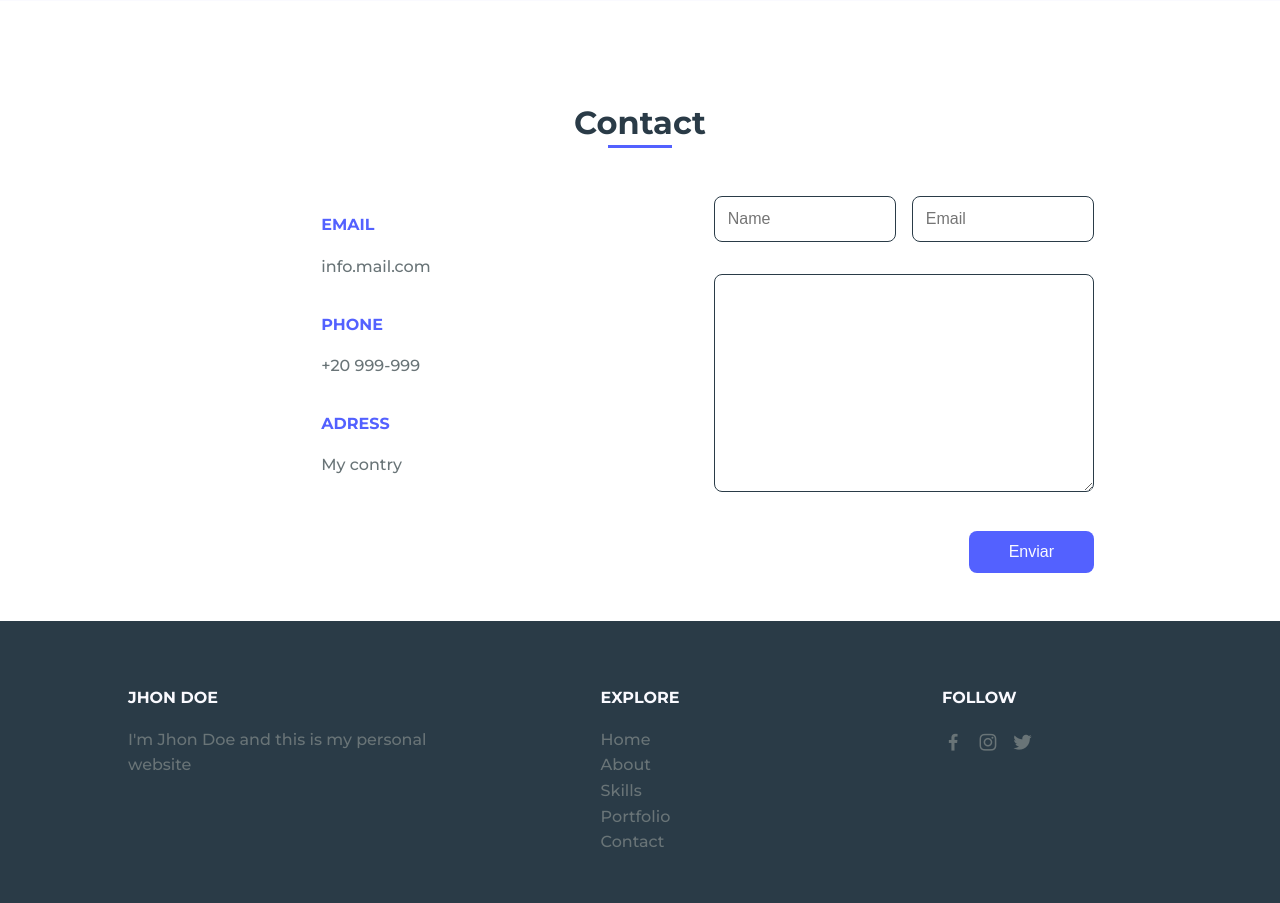
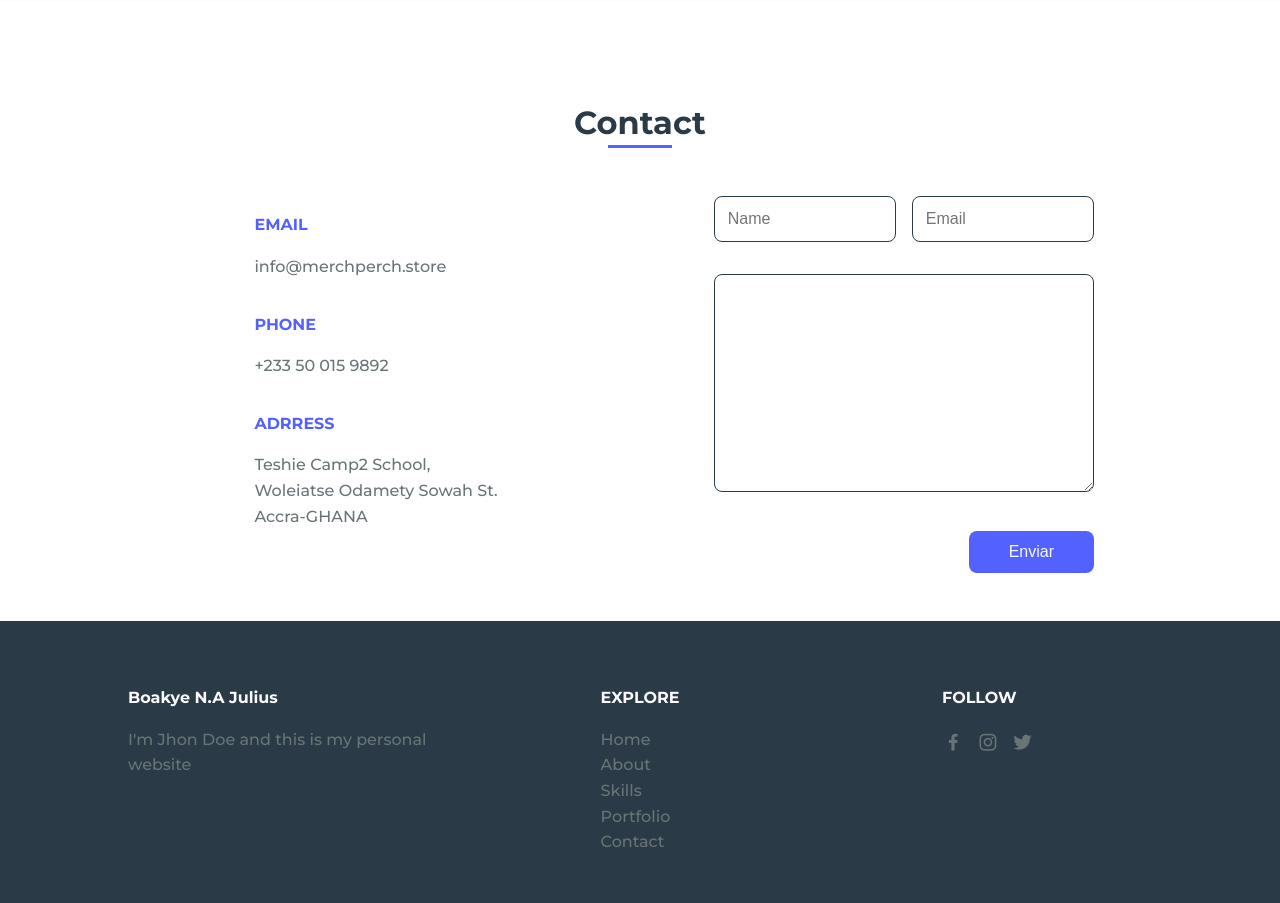
Before and after one commit to Darkbeast-glitch/portfolio, a Django app: page / in a window 1280 px wide. Shown: the part 3118-4021 px from the top of the page. Run offline with Django 3.2, Linux system fonts and the light colour scheme; data comes from the database, SQL or seed files in the repository; both versions use the stored data as it was after the commit.

Commit message:
new commit

```diff
--- a/Julius/templates/index.html
+++ b/Julius/templates/index.html
@@ -131,13 +131,13 @@
                 <div class="contact__container bd-grid">
                     <div class="contact__info">
                         <h3 class="contact__subtitle">EMAIL</h3>
-                        <span class="contact__text">info.mail.com</span>
+                        <span class="contact__text">info@merchperch.store</span>
 
                         <h3 class="contact__subtitle">PHONE</h3>
-                        <span class="contact__text">+20 999-999</span>
+                        <span class="contact__text">+233 50 015 9892</span>
 
-                        <h3 class="contact__subtitle">ADRESS</h3>
-                        <span class="contact__text">My contry</span>
+                        <h3 class="contact__subtitle">ADRRESS</h3>
+                        <span class="contact__text">Teshie Camp2 School, <br> Woleiatse Odamety Sowah St. <br>Accra-GHANA</span>
                     </div>
 
                     <form action="" class="contact__form">
@@ -158,7 +158,7 @@
         <footer class="footer section">
             <div class="footer__container bd-grid">
                 <div class="footer__data">
-                    <h2 class="footer__title">JHON DOE</h2>
+                    <h2 class="footer__title">Boakye N.A Julius </h2>
                     <p class="footer__text">I'm Jhon Doe and this is my personal website</p>
                 </div>
 
```
Also changed, not shown: db.sqlite3, media_root/portfolio/juliusbooks.jpg (added), media_root/portfolio/juliusgroups.png (added), media_root/portfolio/merchperchlog.png (added).
